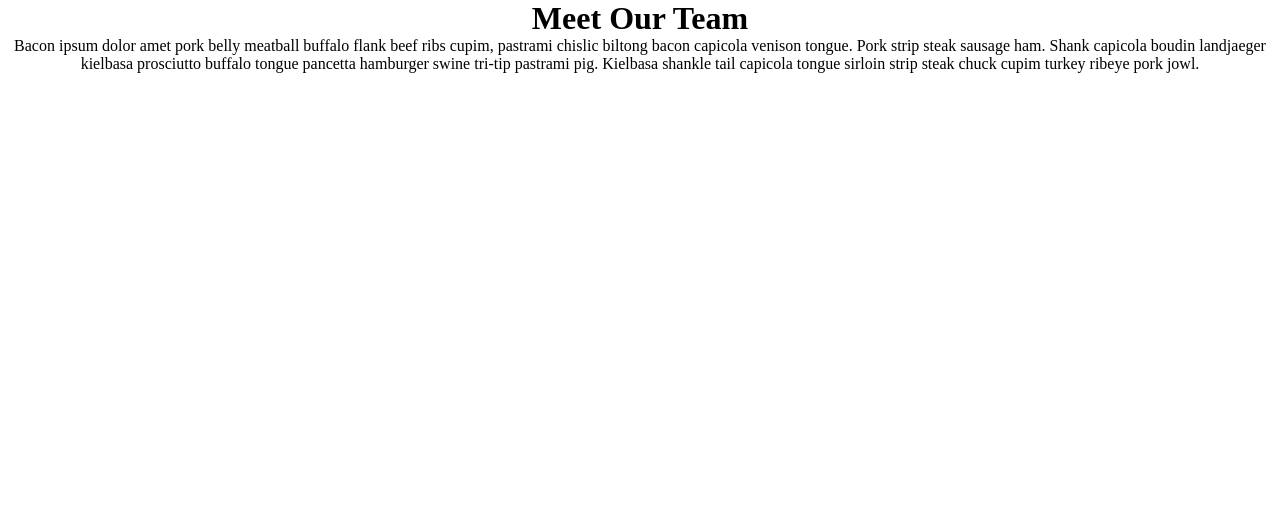
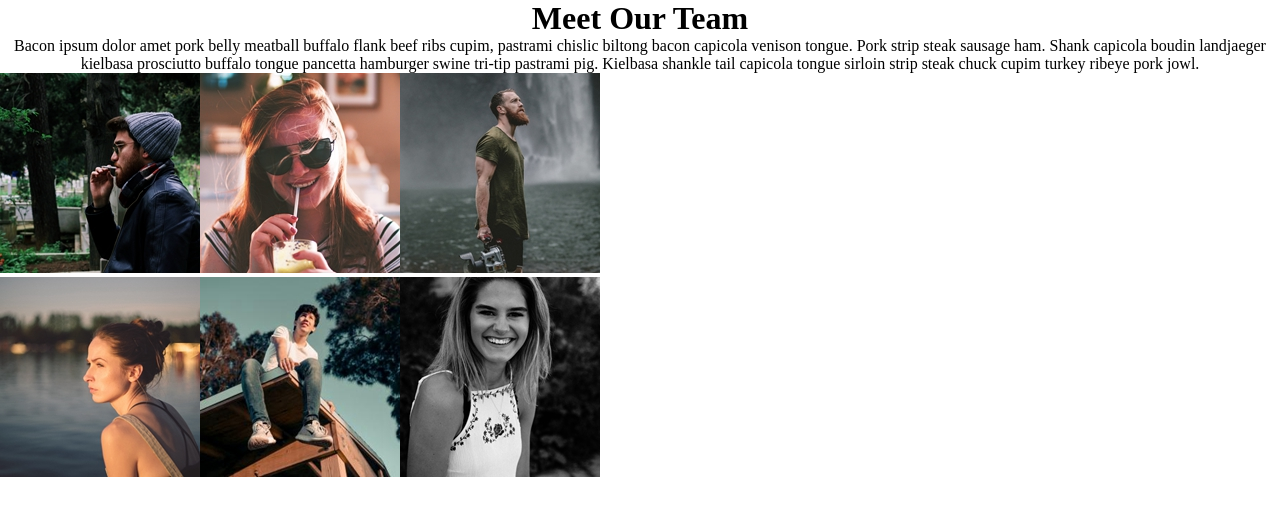
Before and after one commit to RiccardoCarluccio/html-css-float-cards, a plain HTML site: page index.html in a window 1280 px wide. Drawn offline with Linux system fonts and the light colour scheme.

Commit message:
scheletro container e mini-container

```diff
--- a/CSS/style.css
+++ b/CSS/style.css
@@ -7,3 +7,19 @@
 h1, p{
     text-align: center;
 }
+
+.container::after{
+    content: "";
+    display: table;
+    clear: both;
+}
+
+.mini-container{
+    float: left;
+}
+
+.mini-container::after{
+    content: "";
+    display: table;
+    clear: both;
+}
--- a/index.html
+++ b/index.html
@@ -19,6 +19,30 @@
 
         <p>Bacon ipsum dolor amet pork belly meatball buffalo flank beef ribs cupim, pastrami chislic biltong bacon capicola venison tongue. Pork strip steak sausage ham. Shank capicola boudin landjaeger kielbasa prosciutto buffalo tongue pancetta hamburger swine tri-tip pastrami pig. Kielbasa shankle tail capicola tongue sirloin strip steak chuck cupim turkey ribeye pork jowl.</p>
 
+        <div class="container">
+            <div class="mini-container">
+                <img src="img/male1.png" alt="Marco Bianchi">
+            </div>
+            <div class="mini-container">
+                <img src="img/female1.png" alt="Laura Rossi">
+            </div>
+            <div class="mini-container">
+                <img src="img/male2.png" alt="Giorgio Verdi">
+            </div>
+        </div>
+
+        <div class="container">
+            <div class="mini-container">
+                <img src="img/female2.png" alt="Marta Ipsum">
+            </div>
+            <div class="mini-container">
+                <img src="img/male3.png" alt="Roberto Lorem">
+            </div>
+            <div class="mini-container">
+                <img src="img/female3.png" alt="Daniela Amet">
+            </div>
+        </div>
+
     </main>
 
 </body>
```
